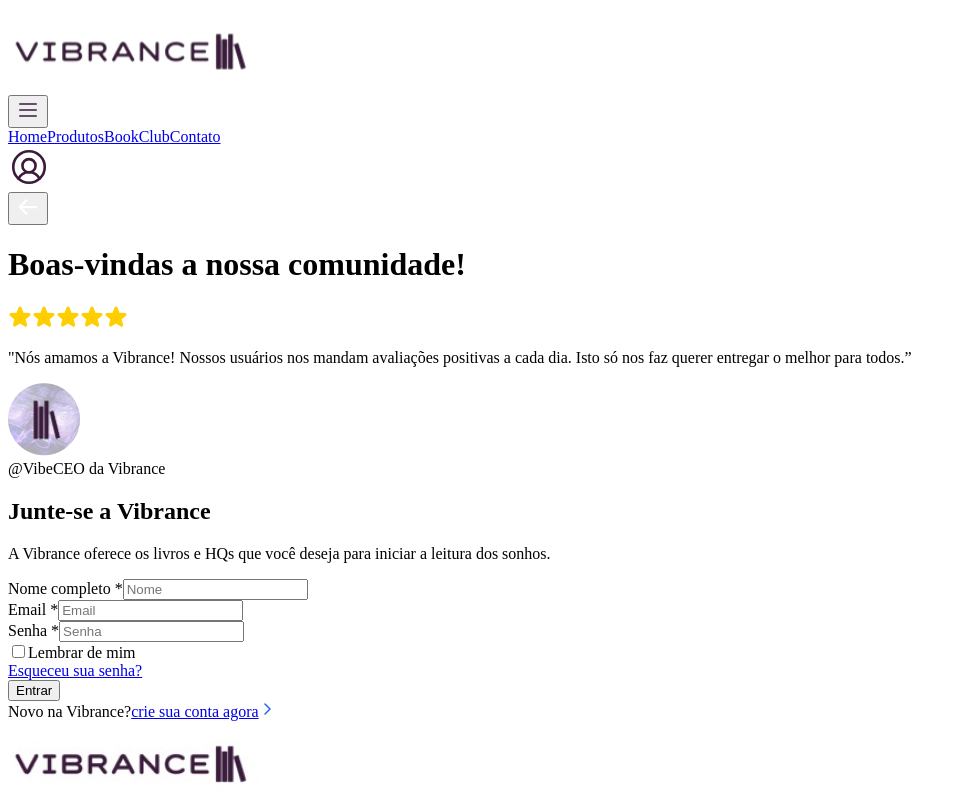
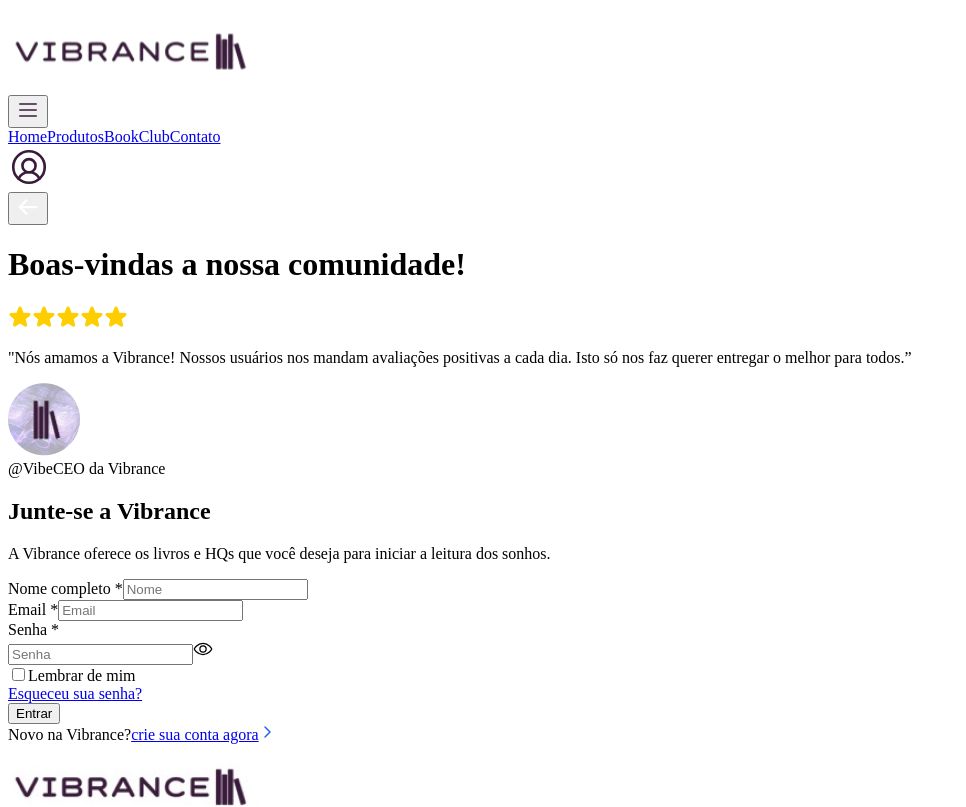
Before and after one commit to giovanniclopes/vibrance, a React (Vite) app: page /login in a window 1280 px wide. Shown: the top 807 px of the page, without its empty margins (0-966 px from the left). Built offline with nearby package versions, Linux system fonts and the light colour scheme; the HTML template or start-up script is replaced by a standard one.

Commit message:
login page updated

```diff
--- a/src/pages/Login.tsx
+++ b/src/pages/Login.tsx
@@ -1,10 +1,17 @@
-import { ArrowLeft, CaretRight, Star } from "phosphor-react";
+import { useState } from "react";
+import { ArrowLeft, CaretRight, Star, Eye, EyeSlash } from "phosphor-react";
 import { useNavigate } from "react-router-dom";
 
 import userVibeTestimonial from "../assets/userVibeTestimonial.png";
 
 export default function Login() {
   const navigate = useNavigate();
+  const [showPassword, setShowPassword] = useState(false);
+  const [password, setPassword] = useState("");
+
+  const togglePasswordVisibility = () => {
+    setShowPassword(!showPassword);
+  };
 
   return (
     <main className="">
@@ -12,7 +19,7 @@
         <div className="flex flex-col items-start justify-between bg-cover bg-bgLogin w-full px-12 pt-24 pb-32 rounded-ee-xl">
           <div className="flex flex-col gap-5">
             <div className="flex items-start justify-start">
-              <button onClick={() => navigate(-1)}>
+              <button onClick={() => navigate("/")}>
                 <ArrowLeft size={24} color="#ffffff" weight="bold" />
               </button>
             </div>
@@ -67,7 +74,7 @@
                 Nome completo <span className="text-red-500">*</span>
               </label>
               <input
-                className="w-full p-3 rounded border border-gray-400"
+                className="w-full p-3 rounded border border-gray-400 focus:outline-none focus:border-2 focus:border-[#723d73]"
                 type="text"
                 name="userName"
                 id="userName"
@@ -81,7 +88,7 @@
                 Email <span className="text-red-500">*</span>
               </label>
               <input
-                className="w-full p-3 rounded border border-gray-400"
+                className="w-full p-3 rounded border border-gray-400 focus:outline-none focus:border-2 focus:border-[#723d73]"
                 type="email"
                 name="userEmail"
                 id="userEmail"
@@ -94,22 +101,41 @@
               <label className="font-medium text-lg" htmlFor="userPassword">
                 Senha <span className="text-red-500">*</span>
               </label>
+              <div className="relative">
                 <input
-                className="w-full p-3 rounded border border-gray-400"
-                type="password"
+                  className="w-full p-3 rounded border border-gray-400 focus:outline-none focus:border-2 focus:border-[#723d73]"
+                  type={showPassword ? "text" : "password"}
                   name="userPassword"
                   id="userPassword"
                   placeholder="Senha"
                   maxLength={128}
                   required
+                  value={password}
+                  onChange={(e) => setPassword(e.target.value)}
                 />
+                <span
+                  className="absolute right-3 top-1/2 transform -translate-y-1/2 cursor-pointer"
+                  onClick={togglePasswordVisibility}
+                >
+                  {showPassword ? <EyeSlash size={20} /> : <Eye size={20} />}
+                </span>
+              </div>
+              {password && (
+                <p className="text-sm mt-2">
+                  {password.length > 128
+                    ? "A senha possui mais caracteres que o permitido"
+                    : ""}
+                </p>
+              )}
             </div>
             <div className="flex flex-row items-center justify-between">
               <div className="flex flex-row gap-2">
                 <input type="checkbox" name="userRemember" id="userRemember" />
                 <label htmlFor="userRemember">Lembrar de mim</label>
               </div>
-              <a href="#" className="text-blue-600">Esqueceu sua senha?</a>
+              <a href="#" className="text-blue-600">
+                Esqueceu sua senha?
+              </a>
             </div>
             <button
               aria-label="Enviar mensagem"
@@ -117,7 +143,7 @@
             >
               Entrar
             </button>
-            <div className="flex flex-row items-center justify-start gap-1">
+            <div className="flex flex-row items-center justify-start gap-3">
               <span className="text-gray-600">Novo na Vibrance?</span>
               <a className="text-blue-600" href="#">
                 crie sua conta agora
```
Lines whose indentation alone changed are shown as unchanged.
